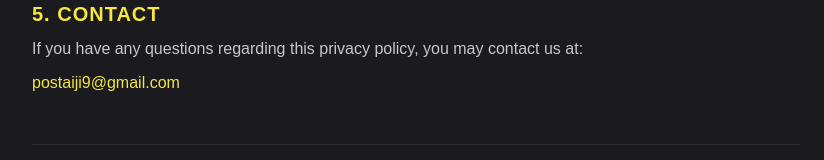
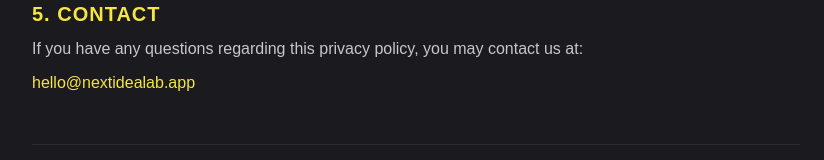
Before and after one commit to lalahaah/viberef, a Next.js app: page /privacy in a window 1280 px wide. Shown: the part 934-1094 px from the top of the page, without its empty margins (224-1048 px from the left). Built offline with nearby package versions, Linux system fonts and the light colour scheme.

Commit message:
docs: update contact email in privacy policy

```diff
--- a/app/privacy/page.tsx
+++ b/app/privacy/page.tsx
@@ -56,7 +56,7 @@ export default function PrivacyPolicy() {
             <p className="text-[#C8C8C8] leading-relaxed">
               If you have any questions regarding this privacy policy, you may contact us at:
               <br />
-              <a href="mailto:postaiji9@gmail.com" className="text-[#F5E642] hover:underline mt-2 inline-block">postaiji9@gmail.com</a>
+              <a href="mailto:hello@nextidealab.app" className="text-[#F5E642] hover:underline mt-2 inline-block">hello@nextidealab.app</a>
             </p>
           </div>
         </section>
```
